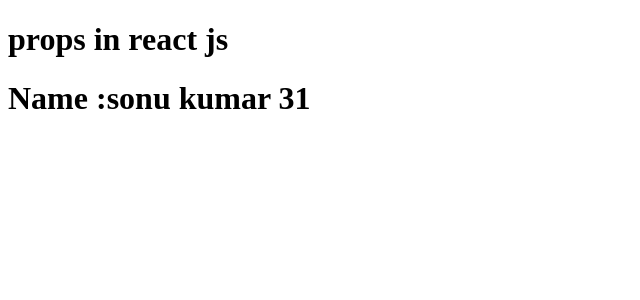
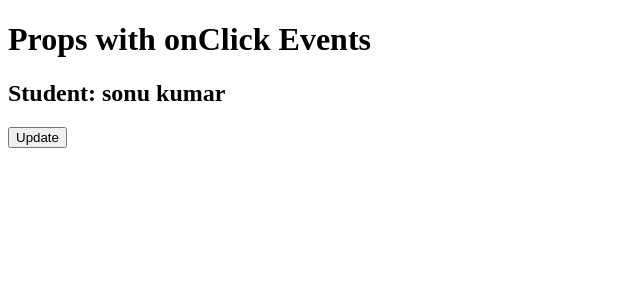
Before and after one commit to Sonukumar201995/react-revision, a React (Vite) app: page / in a window 1280 px wide. Shown: the top 300 px of the page, without its empty margins (0-640 px from the left). Built offline with nearby package versions, Linux system fonts and the light colour scheme.

Commit message:
click events in react using props

```diff
--- a/src/App.jsx
+++ b/src/App.jsx
@@ -1,11 +1,17 @@
+import Student from "./Student"
 import User from "./User"
 
 export default function App()
 {
   return(
     <div>
-      <h1>props in react js</h1>
-      <User name="sonu kumar" age='31'/>
+      {/* <h1>props in react js</h1>
+      <User name="sonu kumar"
+      age={31}
+      email="sonu@gmail.com"
+      address="New Delhi"/> */}
+
+      <Student name="sonu kumar"/>
     </div>
   )
 }
--- /dev/null
+++ b/src/Student.jsx
@@ -0,0 +1,18 @@
+import { useState } from "react";
+
+export default function Student({ name }) {
+
+  const [student, setStudent] = useState(name);
+
+  return (
+    <div>
+      <h1>Props with onClick Events</h1>
+
+      <h2>Student: {student}</h2>
+
+      <button onClick={() => setStudent("Bhaskar")}>
+        Update
+      </button>
+    </div>
+  );
+}
--- a/src/User.jsx
+++ b/src/User.jsx
@@ -1,8 +1,10 @@
-export default function User({name,age})
-{
-    return(
-        <div>
-            <h1>Name :{name} {age}</h1>
-        </div>
-    )
+export default function User({ name, age, email, address }) {
+  return (
+    <div>
+      <p>Name: {name}</p>
+      <p>Age: {age}</p>
+      <p>Email: {email}</p>
+      <p>Address: {address}</p>
+    </div>
+  );
 }
```
